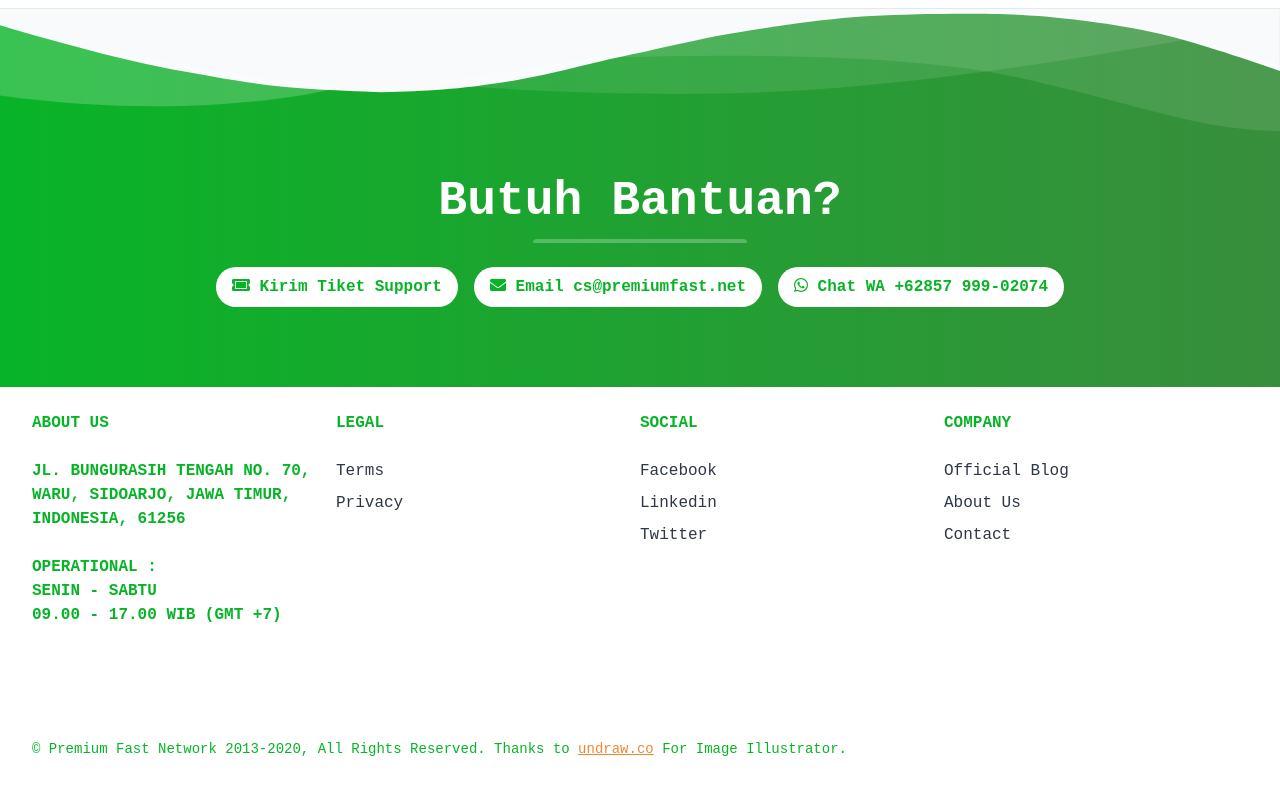
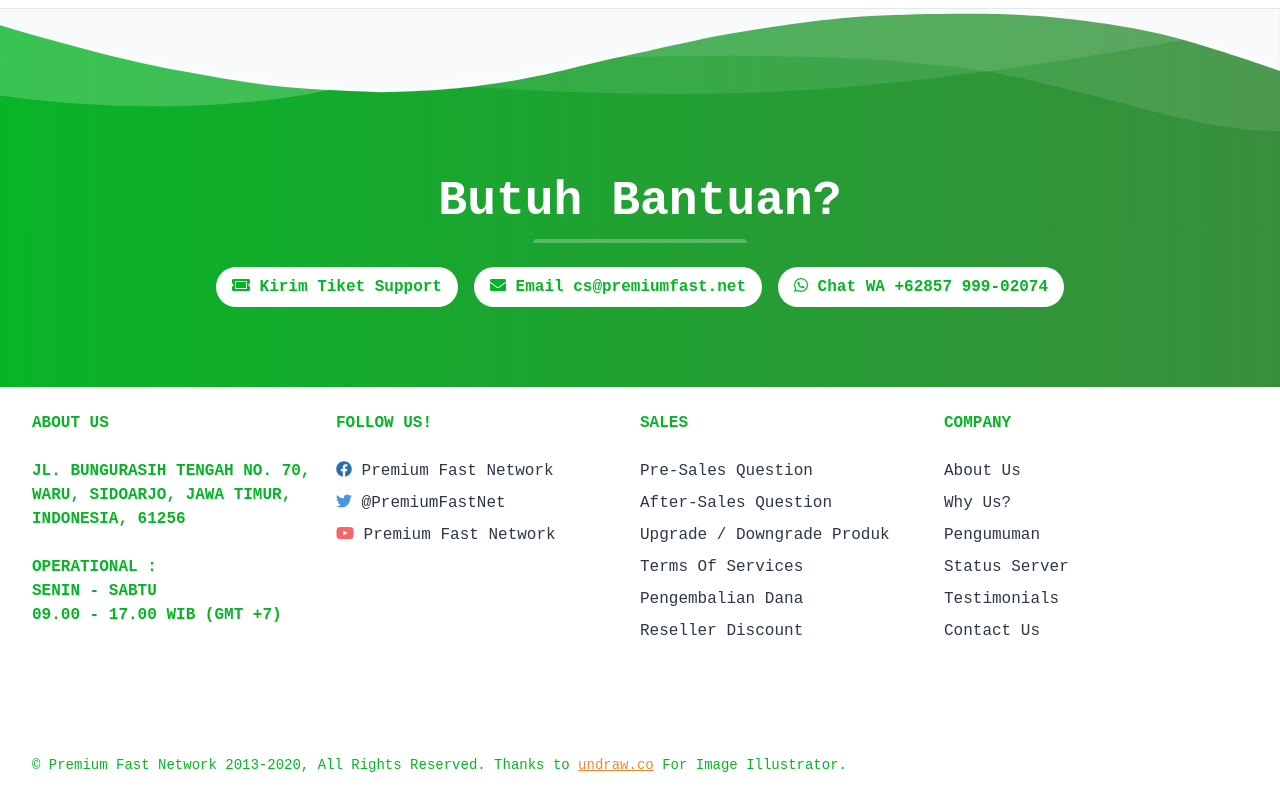
Before and after one commit to Premium-Fast-Network/next.premiumfast.net, a Next.js app: page / in a window 1280 px wide. Shown: the part 3073-3873 px from the top of the page. Built offline with nearby package versions, Linux system fonts and the light colour scheme; no server answers.

Commit message:
Update Footer Components

```diff
--- a/components/Footer.jsx
+++ b/components/Footer.jsx
@@ -1,5 +1,8 @@
 import Link from 'next/link'
 import Help from './Help'
+import { FontAwesomeIcon } from '@fortawesome/react-fontawesome'
+import { faFacebook, faTwitter, faYoutube } from '@fortawesome/free-brands-svg-icons'
+import { Website } from '../config/Website'
 
 export default function Footer() {
     const newDate = new Date()
@@ -25,32 +28,39 @@
                             </p>
                         </div>
                         <div className="flex-1">
-                            <p className="uppercase font-bold theme-font-color md:mb-6">Legal</p>
+                            <p className="uppercase font-bold theme-font-color md:mb-6">Follow Us!</p>
                             <ul className="list-reset mb-6">
                                 <li className="mt-2 inline-block mr-2 md:block md:mr-0">
-                                    <a href="#"
-                                        className="no-underline hover:underline text-gray-800 hover:text-orange-500">Terms</a>
+                                    <a href={Website.social.facebook.url} className="no-underline hover:underline text-gray-800 hover:text-blue-500"><FontAwesomeIcon icon={faFacebook} className="text-blue-700" /> {Website.social.facebook.name}</a>
                                 </li>
                                 <li className="mt-2 inline-block mr-2 md:block md:mr-0">
-                                    <a href="#"
-                                        className="no-underline hover:underline text-gray-800 hover:text-orange-500">Privacy</a>
+                                    <a href={Website.social.twitter.url} className="no-underline hover:underline text-gray-800 hover:text-blue-500"><FontAwesomeIcon icon={faTwitter} className="text-blue-500" /> @{Website.social.twitter.name}</a>
+                                </li>
+                                <li className="mt-2 inline-block mr-2 md:block md:mr-0">
+                                    <a href={Website.social.youtube.url} className="no-underline hover:underline text-gray-800 hover:text-blue-500"><FontAwesomeIcon icon={faYoutube} className="text-red-500" /> {Website.social.youtube.name}</a>
                                 </li>
                             </ul>
                         </div>
                         <div className="flex-1">
-                            <p className="uppercase font-bold theme-font-color md:mb-6">Social</p>
+                            <p className="uppercase font-bold theme-font-color md:mb-6">Sales</p>
                             <ul className="list-reset mb-6">
                                 <li className="mt-2 inline-block mr-2 md:block md:mr-0">
-                                    <a href="#"
-                                        className="no-underline hover:underline text-gray-800 hover:text-orange-500">Facebook</a>
+                                    <a href="https://docs.premiumfast.net/faq/pre-sales-question" className="no-underline hover:underline text-gray-800 hover:text-blue-500">Pre-Sales Question</a>
                                 </li>
                                 <li className="mt-2 inline-block mr-2 md:block md:mr-0">
-                                    <a href="#"
-                                        className="no-underline hover:underline text-gray-800 hover:text-orange-500">Linkedin</a>
+                                    <a href="https://docs.premiumfast.net/faq/after-sales-question" className="no-underline hover:underline text-gray-800 hover:text-blue-500">After-Sales Question</a>
                                 </li>
                                 <li className="mt-2 inline-block mr-2 md:block md:mr-0">
-                                    <a href="#"
-                                        className="no-underline hover:underline text-gray-800 hover:text-orange-500">Twitter</a>
+                                    <a href="https://docs.premiumfast.net/faq/upgrade-downgrade-produk" className="no-underline hover:underline text-gray-800 hover:text-blue-500">Upgrade / Downgrade Produk</a>
+                                </li>
+                                <li className="mt-2 inline-block mr-2 md:block md:mr-0">
+                                    <a href="https://docs.premiumfast.net/ketentuan-layanan-terms-of-services" className="no-underline hover:underline text-gray-800 hover:text-blue-500">Terms Of Services</a>
+                                </li>
+                                <li className="mt-2 inline-block mr-2 md:block md:mr-0">
+                                    <a href="https://docs.premiumfast.net/ketentuan-layanan-terms-of-services#4-pengembalian-dana" className="no-underline hover:underline text-gray-800 hover:text-blue-500">Pengembalian Dana</a>
+                                </li>
+                                <li className="mt-2 inline-block mr-2 md:block md:mr-0">
+                                    <a href="https://docs.premiumfast.net/reseller/introduction" className="no-underline hover:underline text-gray-800 hover:text-blue-500">Reseller Discount</a>
                                 </li>
                             </ul>
                         </div>
@@ -58,18 +68,22 @@
                             <p className="uppercase font-bold theme-font-color md:mb-6">Company</p>
                             <ul className="list-reset mb-6">
                                 <li className="mt-2 inline-block mr-2 md:block md:mr-0">
-                                    <a href="#"
-                                        className="no-underline hover:underline text-gray-800 hover:text-orange-500">Official
-                                        Blog</a>
+                                    <a href="https://docs.premiumfast.net/faq/pre-sales-question" className="no-underline hover:underline text-gray-800 hover:text-blue-500">About Us</a>
                                 </li>
                                 <li className="mt-2 inline-block mr-2 md:block md:mr-0">
-                                    <Link href="/about">
-                                        <a className="no-underline hover:underline text-gray-800 hover:text-orange-500">About Us</a>
-                                    </Link>
+                                    <a href="https://docs.premiumfast.net/faq/after-sales-question" className="no-underline hover:underline text-gray-800 hover:text-blue-500">Why Us?</a>
                                 </li>
                                 <li className="mt-2 inline-block mr-2 md:block md:mr-0">
-                                    <a href="#"
-                                        className="no-underline hover:underline text-gray-800 hover:text-orange-500">Contact</a>
+                                    <a href="https://manage.premiumfast.net/announcements" className="no-underline hover:underline text-gray-800 hover:text-blue-500">Pengumuman</a>
+                                </li>
+                                <li className="mt-2 inline-block mr-2 md:block md:mr-0">
+                                    <a href="https://status.premiumfast.net/" className="no-underline hover:underline text-gray-800 hover:text-blue-500">Status Server</a>
+                                </li>
+                                <li className="mt-2 inline-block mr-2 md:block md:mr-0">
+                                    <a href="https://manage.premiumfast.net/testimonials.php" className="no-underline hover:underline text-gray-800 hover:text-blue-500">Testimonials</a>
+                                </li>
+                                <li className="mt-2 inline-block mr-2 md:block md:mr-0">
+                                    <a href="https://manage.premiumfast.net/contact.php" className="no-underline hover:underline text-gray-800 hover:text-blue-500">Contact Us</a>
                                 </li>
                             </ul>
                         </div>
```
